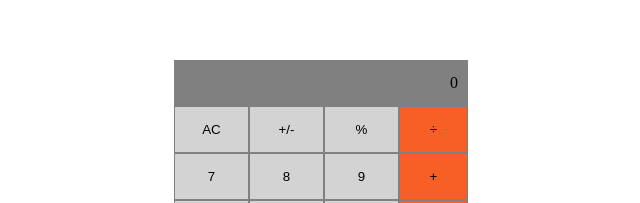
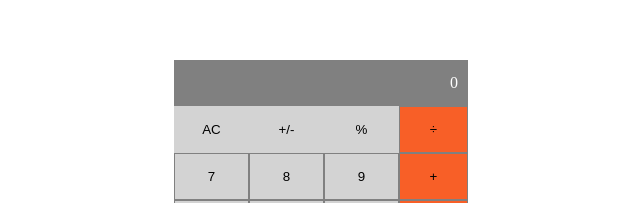
Before and after one commit to ANTOINE1128/MathMagiciansApp, a React (Create React App) app: page / in a window 1280 px wide. Shown: the part 198-401 px from the top of the page, without its empty margins (316-956 px from the left). Built offline with nearby package versions, Linux system fonts and the light colour scheme.

Commit message:
Fix styles

```diff
--- a/src/index.css
+++ b/src/index.css
@@ -17,69 +17,70 @@
   height: 300px;
   padding: 10px;
 }
-.screen{
-  width :98%;
+
+.screen {
+  width: 98%;
   text-align: end;
   padding: 14px 0;
-
   background-color: grey;
 }
+
 .screen-text {
+  color: #fff;
   margin: 0;
   padding-right: 10px;
 }
-.calculator {
-  width: 300px;
-  height: 300px;
-  padding: 10px;
+
+.number {
+  width: 75%;
+  display: flex;
+  flex-wrap: wrap;
 }
-.number {
-width : 75%;
-display: flex;
-flex-wrap: wrap;
 
+.number button {
+  width: 33.33%;
+  padding: 15px 0;
+  background-color: lightgray;
+  border: 0.1px solid grey;
 }
-.number button  {
-width : 33.33%;
-padding: 15px 0;
 
-background-color: lightgray;
-border: 0.1px solid grey;
-
-}
-.num-opp{
-  width : 100%;
+.num-opp {
+  width: 100%;
   display: flex;
 }
-.operators{
+
+.operators {
   width: 23%;
   display: flex;
   flex-wrap: wrap;
+}
 
-
-}
 .operators button {
   width: 100%;
   background-color: rgb(248, 95, 39);
   border: 0.1px solid grey;
 }
-.other-opp  {
-width: 100%;
-display: flex;
-flex-wrap:wrap;
 
+.other-opp {
+  width: 100%;
+  display: flex;
+  flex-wrap: wrap;
 }
-.other-opp  button {
+
+.other-opp button {
   width: 33.33%;
-  border: 0.1 solid lightgray;
+  border: 0.5px solid lightgray;
 }
+
 .zero {
   width: 100%;
   display: flex;
 }
+
 .zero button:nth-child(1) {
   width: 67%;
 }
+
 .zero button:nth-child(2) {
   width: 33.33%;
 }
```
